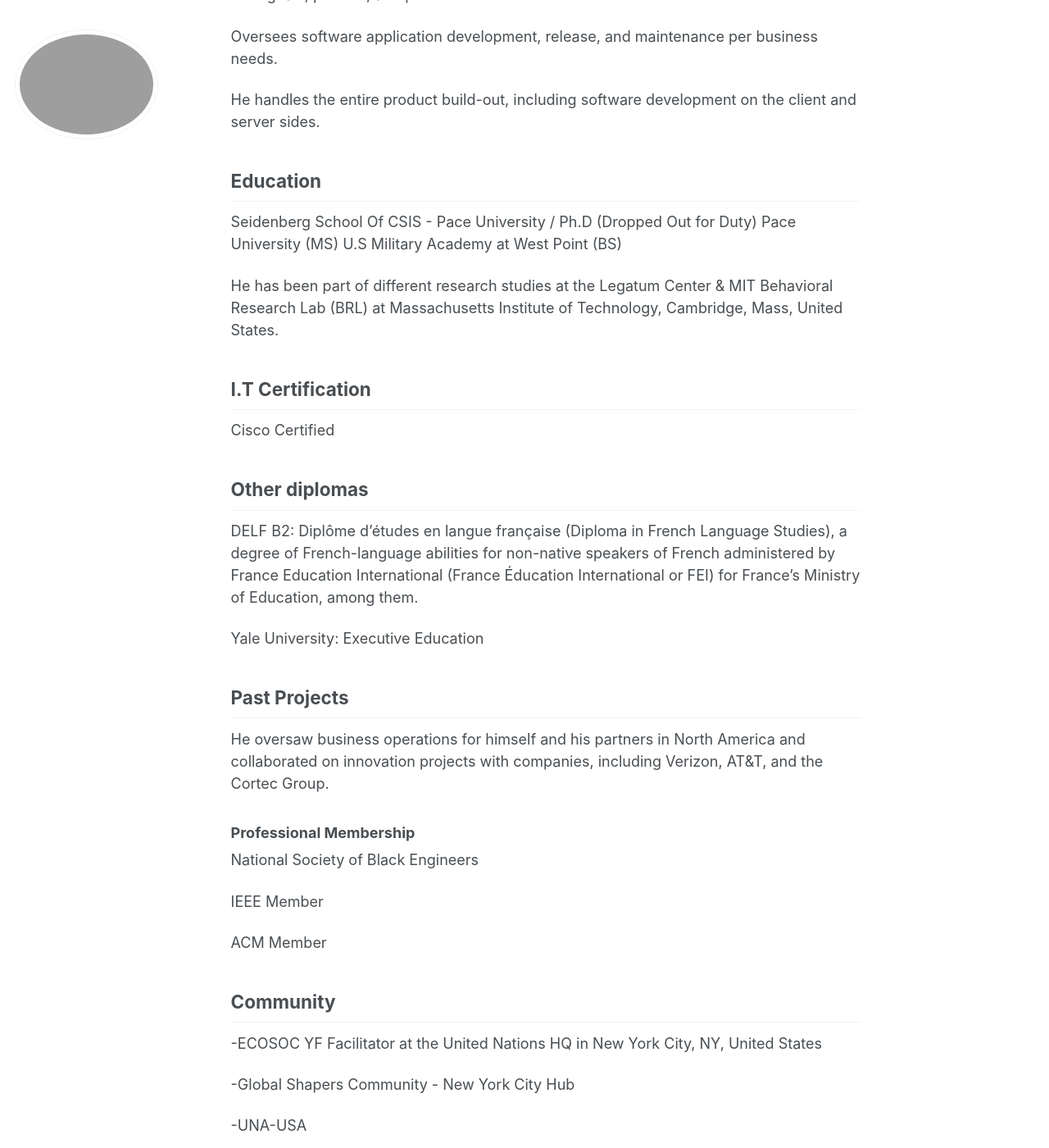
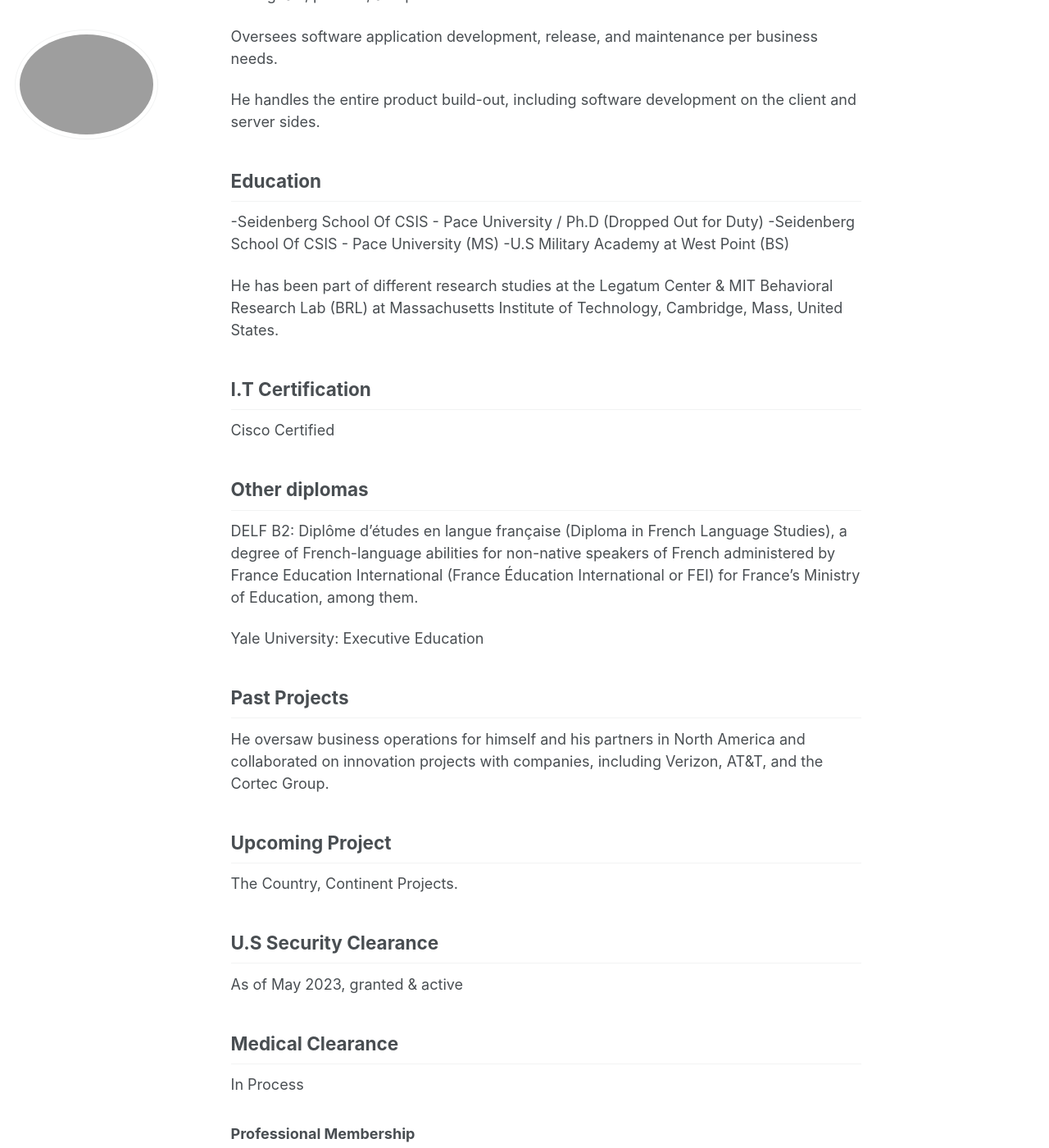
Before and after one commit to phdcsseiden/phdcsseiden.github.io, a Jekyll site: the page built from _pages/about.md, in a window 1280 px wide and 1400 px high, scrolled down 873 px. Shown: the whole window at 82% size. Built offline with Jekyll 4.4.1, drawn with Linux system fonts in a browser that asks for light colours; some of the changed text lies outside the part shown.

Commit message:
Update about.md

```diff
--- a/_pages/about.md
+++ b/_pages/about.md
@@ -11,8 +11,6 @@ redirect_from:
 
 
 <img src="images/Headshotwoo.jpg" alt="" style="width:500px;height:333px;">
-
-
 
 
 
@@ -31,12 +29,11 @@ Oversees software application development, release, and maintenance per business
 He handles the entire product build-out, including software development on the client and server sides.
 
 
-
 ## Education
 
-Seidenberg School Of CSIS - Pace University / Ph.D (Dropped Out for Duty)
-Pace University (MS)
-U.S Military Academy at West Point (BS)
+-Seidenberg School Of CSIS - Pace University / Ph.D (Dropped Out for Duty)
+-Seidenberg School Of CSIS - Pace University (MS)
+-U.S Military Academy at West Point (BS)
 
 He has been part of different research studies at the Legatum Center & MIT Behavioral Research Lab (BRL) at Massachusetts Institute of Technology, Cambridge, Mass, United States.
 
@@ -54,6 +51,17 @@ Yale University: Executive Education
 
 He oversaw business operations for himself and his partners in North America and collaborated on innovation projects with companies, including Verizon, AT&T, and the Cortec Group.
 
+## Upcoming Project
+
+The Country, Continent Projects.
+
+## U.S Security Clearance
+
+As of May 2023, granted & active
+
+## Medical Clearance
+
+In Process
 
 ### Professional Membership
 
```
Also changed, not shown: other parts of _pages/about.md (+0 -8 lines).
